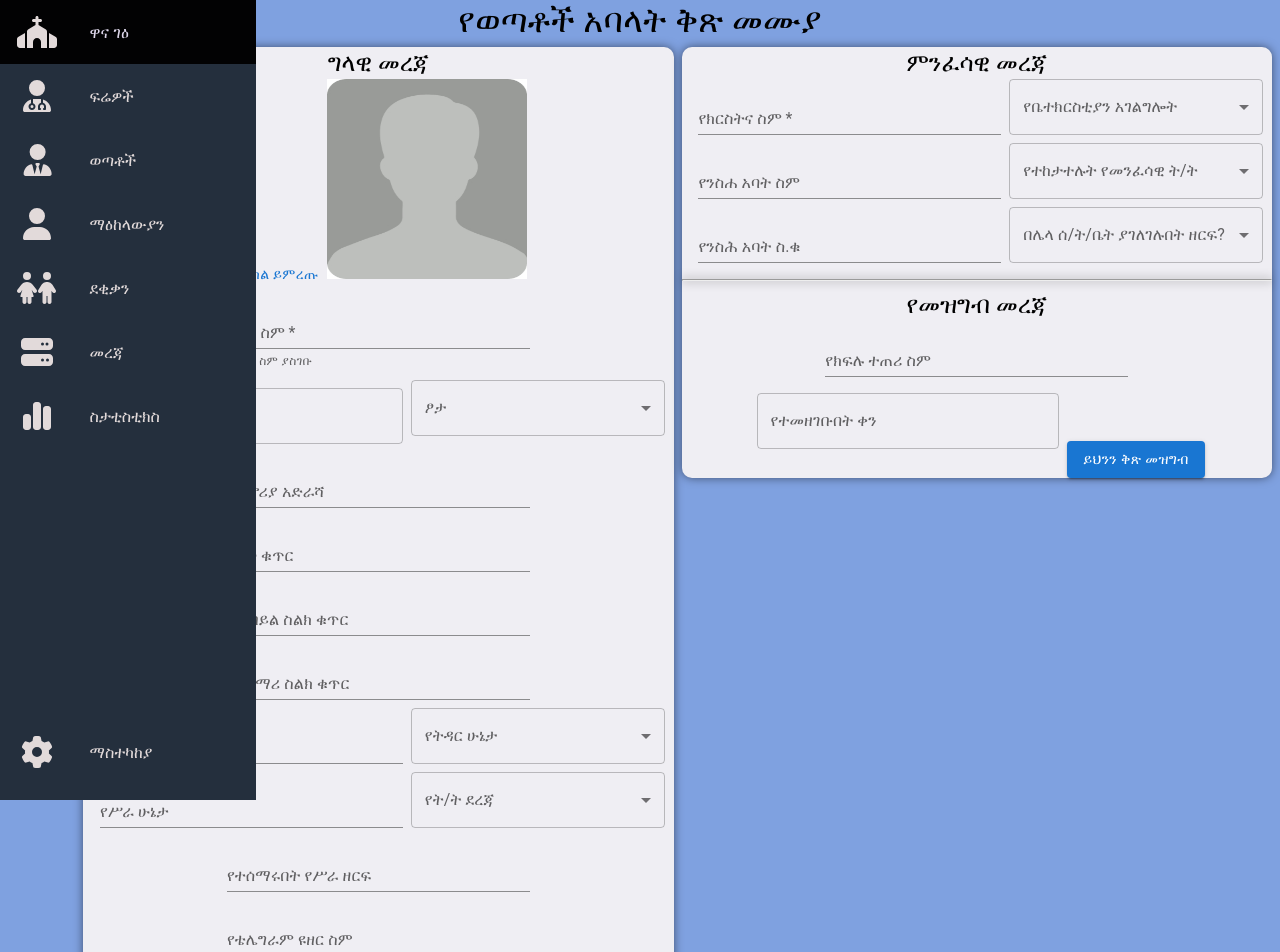
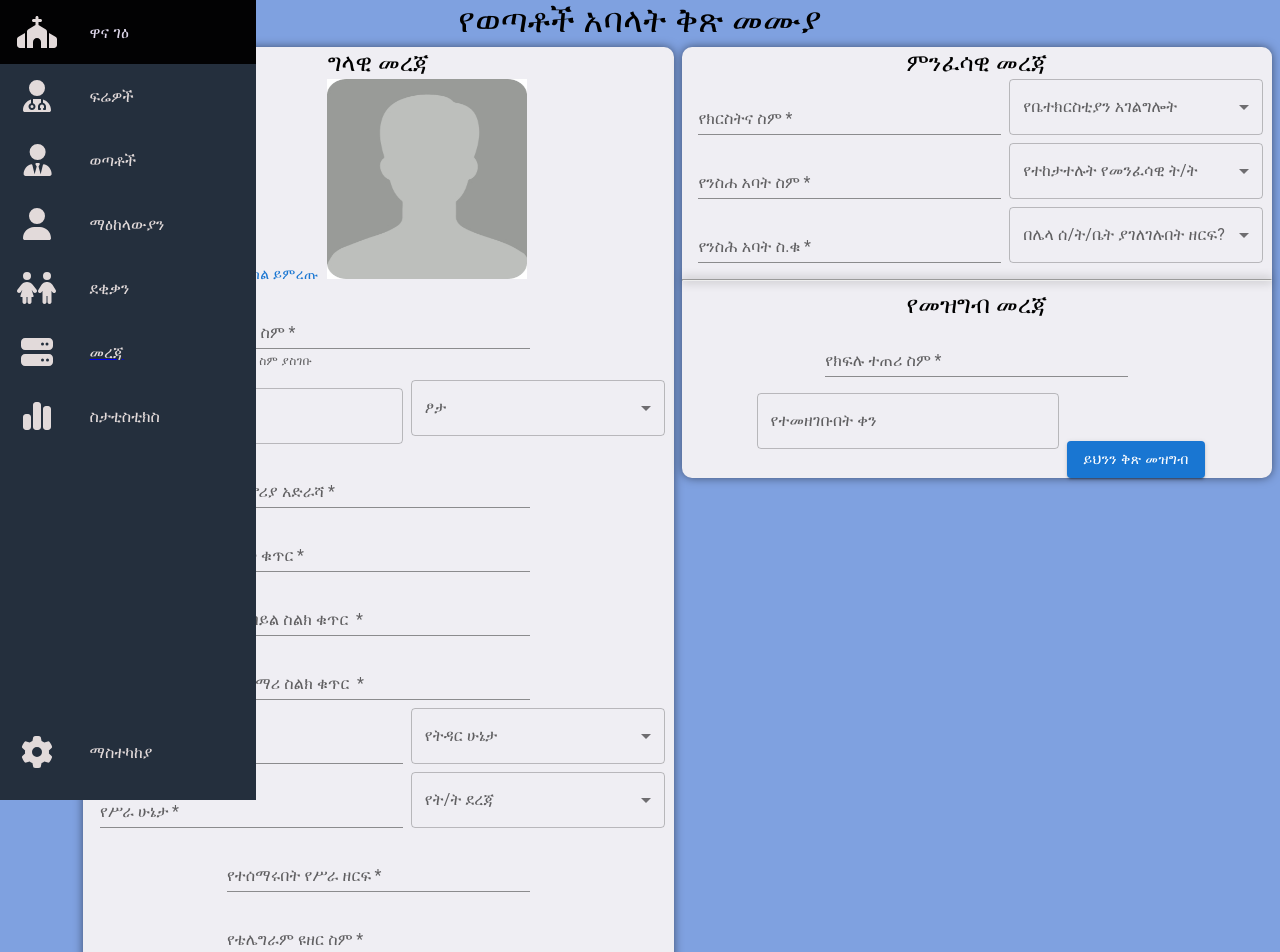
Before and after one commit to kebaHailu/gabriel-church-with-electron, a React (Create React App) app: page /wetatoch in a window 1280 px wide. Shown: the top 952 px of the page. Built offline with nearby package versions, Linux system fonts and the light colour scheme; the HTML template or start-up script is replaced by a standard one.

Commit message:
create new mereja.js file

```diff
--- a/package.json
+++ b/package.json
@@ -7,7 +7,7 @@
     "@emotion/react": "^11.11.1",
     "@emotion/styled": "^11.11.0",
     "@mui/icons-material": "^5.14.14",
-    "@mui/material": "^5.14.14",
+    "@mui/material": "^5.14.18",
     "@mui/x-date-pickers": "^6.16.3",
     "@testing-library/jest-dom": "^5.17.0",
     "@testing-library/react": "^13.4.0",
--- a/src/SideNavBar/sideNavBar.js
+++ b/src/SideNavBar/sideNavBar.js
@@ -5,59 +5,75 @@ import Dekikan from "../components/Dekikan/Dekikan";
 import Wetatoch from '../components/wetatoch/wetatoch';
 import Frewoch from '../components/frewoch/frewoch';
 import Makelawian from '../components/makelawian/makelawian'
+import Mereja from '../components/Mereja/Mereja';
 const SideNavBar = () => {
     return (
       <Router>
-
         <div class="navbar">
-        <ul class="navbar-nav" >
-
-            <li class="nav-item" >
-
+          <ul class="navbar-nav">
+            <li class="nav-item">
               <Link to="/" className="nav-link">
-                <svg  height="2em" viewBox="0 0 640 512"><path d="M344 24c0-13.3-10.7-24-24-24s-24 10.7-24 24V48H264c-13.3 0-24 10.7-24 24s10.7 24 24 24h32v46.4L183.3 210c-14.5 8.7-23.3 24.3-23.3 41.2V512h96V416c0-35.3 28.7-64 64-64s64 28.7 64 64v96h96V251.2c0-16.9-8.8-32.5-23.3-41.2L344 142.4V96h32c13.3 0 24-10.7 24-24s-10.7-24-24-24H344V24zM24.9 330.3C9.5 338.8 0 354.9 0 372.4V464c0 26.5 21.5 48 48 48h80V273.6L24.9 330.3zM592 512c26.5 0 48-21.5 48-48V372.4c0-17.5-9.5-33.6-24.9-42.1L512 273.6V512h80z"/></svg>
+                <svg height="2em" viewBox="0 0 640 512">
+                  <path d="M344 24c0-13.3-10.7-24-24-24s-24 10.7-24 24V48H264c-13.3 0-24 10.7-24 24s10.7 24 24 24h32v46.4L183.3 210c-14.5 8.7-23.3 24.3-23.3 41.2V512h96V416c0-35.3 28.7-64 64-64s64 28.7 64 64v96h96V251.2c0-16.9-8.8-32.5-23.3-41.2L344 142.4V96h32c13.3 0 24-10.7 24-24s-10.7-24-24-24H344V24zM24.9 330.3C9.5 338.8 0 354.9 0 372.4V464c0 26.5 21.5 48 48 48h80V273.6L24.9 330.3zM592 512c26.5 0 48-21.5 48-48V372.4c0-17.5-9.5-33.6-24.9-42.1L512 273.6V512h80z" />
+                </svg>
                 <span class="link-text">ዋና ገዕ</span>
               </Link>
             </li>
-            <li class="nav-item" >
+            <li class="nav-item">
               <Link to="/frewoch" className="nav-link">
-                <svg  height="2em" viewBox="0 0 448 512"><path d="M224 256A128 128 0 1 0 224 0a128 128 0 1 0 0 256zm-96 55.2C54 332.9 0 401.3 0 482.3C0 498.7 13.3 512 29.7 512H418.3c16.4 0 29.7-13.3 29.7-29.7c0-81-54-149.4-128-171.1V362c27.6 7.1 48 32.2 48 62v40c0 8.8-7.2 16-16 16H336c-8.8 0-16-7.2-16-16s7.2-16 16-16V424c0-17.7-14.3-32-32-32s-32 14.3-32 32v24c8.8 0 16 7.2 16 16s-7.2 16-16 16H256c-8.8 0-16-7.2-16-16V424c0-29.8 20.4-54.9 48-62V304.9c-6-.6-12.1-.9-18.3-.9H178.3c-6.2 0-12.3 .3-18.3 .9v65.4c23.1 6.9 40 28.3 40 53.7c0 30.9-25.1 56-56 56s-56-25.1-56-56c0-25.4 16.9-46.8 40-53.7V311.2zM144 448a24 24 0 1 0 0-48 24 24 0 1 0 0 48z"/></svg>
+                <svg height="2em" viewBox="0 0 448 512">
+                  <path d="M224 256A128 128 0 1 0 224 0a128 128 0 1 0 0 256zm-96 55.2C54 332.9 0 401.3 0 482.3C0 498.7 13.3 512 29.7 512H418.3c16.4 0 29.7-13.3 29.7-29.7c0-81-54-149.4-128-171.1V362c27.6 7.1 48 32.2 48 62v40c0 8.8-7.2 16-16 16H336c-8.8 0-16-7.2-16-16s7.2-16 16-16V424c0-17.7-14.3-32-32-32s-32 14.3-32 32v24c8.8 0 16 7.2 16 16s-7.2 16-16 16H256c-8.8 0-16-7.2-16-16V424c0-29.8 20.4-54.9 48-62V304.9c-6-.6-12.1-.9-18.3-.9H178.3c-6.2 0-12.3 .3-18.3 .9v65.4c23.1 6.9 40 28.3 40 53.7c0 30.9-25.1 56-56 56s-56-25.1-56-56c0-25.4 16.9-46.8 40-53.7V311.2zM144 448a24 24 0 1 0 0-48 24 24 0 1 0 0 48z" />
+                </svg>
                 <span class="link-text">ፍሬዎች</span>
               </Link>
             </li>
-            <li class="nav-item" >
-            <Link to="/wetatoch" className='nav-link'>
-                <svg height="2em" viewBox="-10 0 448 512"><path d="M224 256A128 128 0 1 1 224 0a128 128 0 1 1 0 256zM209.1 359.2l-18.6-31c-6.4-10.7 1.3-24.2 13.7-24.2H224h19.7c12.4 0 20.1 13.6 13.7 24.2l-18.6 31 33.4 123.9 36-146.9c2-8.1 9.8-13.4 17.9-11.3c70.1 17.6 121.9 81 121.9 156.4c0 17-13.8 30.7-30.7 30.7H285.5c-2.1 0-4-.4-5.8-1.1l.3 1.1H168l.3-1.1c-1.8 .7-3.8 1.1-5.8 1.1H30.7C13.8 512 0 498.2 0 481.3c0-75.5 51.9-138.9 121.9-156.4c8.1-2 15.9 3.3 17.9 11.3l36 146.9 33.4-123.9z"/></svg>
+            <li class="nav-item">
+              <Link to="/wetatoch" className="nav-link">
+                <svg height="2em" viewBox="-10 0 448 512">
+                  <path d="M224 256A128 128 0 1 1 224 0a128 128 0 1 1 0 256zM209.1 359.2l-18.6-31c-6.4-10.7 1.3-24.2 13.7-24.2H224h19.7c12.4 0 20.1 13.6 13.7 24.2l-18.6 31 33.4 123.9 36-146.9c2-8.1 9.8-13.4 17.9-11.3c70.1 17.6 121.9 81 121.9 156.4c0 17-13.8 30.7-30.7 30.7H285.5c-2.1 0-4-.4-5.8-1.1l.3 1.1H168l.3-1.1c-1.8 .7-3.8 1.1-5.8 1.1H30.7C13.8 512 0 498.2 0 481.3c0-75.5 51.9-138.9 121.9-156.4c8.1-2 15.9 3.3 17.9 11.3l36 146.9 33.4-123.9z" />
+                </svg>
                 <span class="link-text">ወጣቶች </span>
               </Link>
             </li>
-            <li class="nav-item" >
-                <Link to="/makelawian" className='nav-link'>
-                <svg height="2em" viewBox="0 0 448 512"><path d="M224 256A128 128 0 1 0 224 0a128 128 0 1 0 0 256zm-45.7 48C79.8 304 0 383.8 0 482.3C0 498.7 13.3 512 29.7 512H418.3c16.4 0 29.7-13.3 29.7-29.7C448 383.8 368.2 304 269.7 304H178.3z"/></svg>
+            <li class="nav-item">
+              <Link to="/makelawian" className="nav-link">
+                <svg height="2em" viewBox="0 0 448 512">
+                  <path d="M224 256A128 128 0 1 0 224 0a128 128 0 1 0 0 256zm-45.7 48C79.8 304 0 383.8 0 482.3C0 498.7 13.3 512 29.7 512H418.3c16.4 0 29.7-13.3 29.7-29.7C448 383.8 368.2 304 269.7 304H178.3z" />
+                </svg>
                 <span class="link-text">ማዕከላውያን</span>
               </Link>
             </li>
-            <li class="nav-item" >
-                <Link to="/dekikan" className='nav-link'>
-                <svg  height="2em" viewBox="0 0 640 512"><path d="M160 0a64 64 0 1 1 0 128A64 64 0 1 1 160 0zM88 480V400H70.2c-10.9 0-18.6-10.7-15.2-21.1l31.1-93.4L57.5 323.3c-10.7 14.1-30.8 16.8-44.8 6.2s-16.8-30.7-6.2-44.8L65.4 207c22.4-29.6 57.5-47 94.6-47s72.2 17.4 94.6 47l58.9 77.7c10.7 14.1 7.9 34.2-6.2 44.8s-34.2 7.9-44.8-6.2l-28.6-37.8L265 378.9c3.5 10.4-4.3 21.1-15.2 21.1H232v80c0 17.7-14.3 32-32 32s-32-14.3-32-32V400H152v80c0 17.7-14.3 32-32 32s-32-14.3-32-32zM480 0a64 64 0 1 1 0 128A64 64 0 1 1 480 0zm-8 384v96c0 17.7-14.3 32-32 32s-32-14.3-32-32V300.5L395.1 321c-9.4 15-29.2 19.4-44.1 10s-19.4-29.2-10-44.1l51.7-82.1c17.6-27.9 48.3-44.9 81.2-44.9h12.3c33 0 63.7 16.9 81.2 44.9L619.1 287c9.4 15 4.9 34.7-10 44.1s-34.7 4.9-44.1-10L552 300.5V480c0 17.7-14.3 32-32 32s-32-14.3-32-32V384H472z"/></svg>
+            <li class="nav-item">
+              <Link to="/dekikan" className="nav-link">
+                <svg height="2em" viewBox="0 0 640 512">
+                  <path d="M160 0a64 64 0 1 1 0 128A64 64 0 1 1 160 0zM88 480V400H70.2c-10.9 0-18.6-10.7-15.2-21.1l31.1-93.4L57.5 323.3c-10.7 14.1-30.8 16.8-44.8 6.2s-16.8-30.7-6.2-44.8L65.4 207c22.4-29.6 57.5-47 94.6-47s72.2 17.4 94.6 47l58.9 77.7c10.7 14.1 7.9 34.2-6.2 44.8s-34.2 7.9-44.8-6.2l-28.6-37.8L265 378.9c3.5 10.4-4.3 21.1-15.2 21.1H232v80c0 17.7-14.3 32-32 32s-32-14.3-32-32V400H152v80c0 17.7-14.3 32-32 32s-32-14.3-32-32zM480 0a64 64 0 1 1 0 128A64 64 0 1 1 480 0zm-8 384v96c0 17.7-14.3 32-32 32s-32-14.3-32-32V300.5L395.1 321c-9.4 15-29.2 19.4-44.1 10s-19.4-29.2-10-44.1l51.7-82.1c17.6-27.9 48.3-44.9 81.2-44.9h12.3c33 0 63.7 16.9 81.2 44.9L619.1 287c9.4 15 4.9 34.7-10 44.1s-34.7 4.9-44.1-10L552 300.5V480c0 17.7-14.3 32-32 32s-32-14.3-32-32V384H472z" />
+                </svg>
                 <span class="link-text">ደቂቃን</span>
               </Link>
             </li>
-            <li class="nav-item" >
-                <a href='#' class="nav-link">
-                <svg  height="2em" viewBox="0 0 512 512"><path d="M64 32C28.7 32 0 60.7 0 96v64c0 35.3 28.7 64 64 64H448c35.3 0 64-28.7 64-64V96c0-35.3-28.7-64-64-64H64zm280 72a24 24 0 1 1 0 48 24 24 0 1 1 0-48zm48 24a24 24 0 1 1 48 0 24 24 0 1 1 -48 0zM64 288c-35.3 0-64 28.7-64 64v64c0 35.3 28.7 64 64 64H448c35.3 0 64-28.7 64-64V352c0-35.3-28.7-64-64-64H64zm280 72a24 24 0 1 1 0 48 24 24 0 1 1 0-48zm56 24a24 24 0 1 1 48 0 24 24 0 1 1 -48 0z"/></svg>
+            <li class="nav-item">
+              <Link to="/mereja">
+                <a href="#" class="nav-link">
+                  <svg height="2em" viewBox="0 0 512 512">
+                    <path d="M64 32C28.7 32 0 60.7 0 96v64c0 35.3 28.7 64 64 64H448c35.3 0 64-28.7 64-64V96c0-35.3-28.7-64-64-64H64zm280 72a24 24 0 1 1 0 48 24 24 0 1 1 0-48zm48 24a24 24 0 1 1 48 0 24 24 0 1 1 -48 0zM64 288c-35.3 0-64 28.7-64 64v64c0 35.3 28.7 64 64 64H448c35.3 0 64-28.7 64-64V352c0-35.3-28.7-64-64-64H64zm280 72a24 24 0 1 1 0 48 24 24 0 1 1 0-48zm56 24a24 24 0 1 1 48 0 24 24 0 1 1 -48 0z" />
+                  </svg>
                   <span class="link-text">መረጃ</span>
                 </a>
+              </Link>
             </li>
-            <li class="nav-item" >
-                <a href='#' class="nav-link">
-                <svg height="2em" viewBox="0 0 448 512"><path d="M160 80c0-26.5 21.5-48 48-48h32c26.5 0 48 21.5 48 48V432c0 26.5-21.5 48-48 48H208c-26.5 0-48-21.5-48-48V80zM0 272c0-26.5 21.5-48 48-48H80c26.5 0 48 21.5 48 48V432c0 26.5-21.5 48-48 48H48c-26.5 0-48-21.5-48-48V272zM368 96h32c26.5 0 48 21.5 48 48V432c0 26.5-21.5 48-48 48H368c-26.5 0-48-21.5-48-48V144c0-26.5 21.5-48 48-48z"/></svg>
+            <li class="nav-item">
+              <a href="#" class="nav-link">
+                <svg height="2em" viewBox="0 0 448 512">
+                  <path d="M160 80c0-26.5 21.5-48 48-48h32c26.5 0 48 21.5 48 48V432c0 26.5-21.5 48-48 48H208c-26.5 0-48-21.5-48-48V80zM0 272c0-26.5 21.5-48 48-48H80c26.5 0 48 21.5 48 48V432c0 26.5-21.5 48-48 48H48c-26.5 0-48-21.5-48-48V272zM368 96h32c26.5 0 48 21.5 48 48V432c0 26.5-21.5 48-48 48H368c-26.5 0-48-21.5-48-48V144c0-26.5 21.5-48 48-48z" />
+                </svg>
                 <span class="link-text">ስታቲስቲክስ</span>
               </a>
             </li>
-            <li class="nav-item" >
-                <a href='#' class="nav-link">
-                <svg  height="2em" viewBox="0 0 512 512"><path d="M495.9 166.6c3.2 8.7 .5 18.4-6.4 24.6l-43.3 39.4c1.1 8.3 1.7 16.8 1.7 25.4s-.6 17.1-1.7 25.4l43.3 39.4c6.9 6.2 9.6 15.9 6.4 24.6c-4.4 11.9-9.7 23.3-15.8 34.3l-4.7 8.1c-6.6 11-14 21.4-22.1 31.2c-5.9 7.2-15.7 9.6-24.5 6.8l-55.7-17.7c-13.4 10.3-28.2 18.9-44 25.4l-12.5 57.1c-2 9.1-9 16.3-18.2 17.8c-13.8 2.3-28 3.5-42.5 3.5s-28.7-1.2-42.5-3.5c-9.2-1.5-16.2-8.7-18.2-17.8l-12.5-57.1c-15.8-6.5-30.6-15.1-44-25.4L83.1 425.9c-8.8 2.8-18.6 .3-24.5-6.8c-8.1-9.8-15.5-20.2-22.1-31.2l-4.7-8.1c-6.1-11-11.4-22.4-15.8-34.3c-3.2-8.7-.5-18.4 6.4-24.6l43.3-39.4C64.6 273.1 64 264.6 64 256s.6-17.1 1.7-25.4L22.4 191.2c-6.9-6.2-9.6-15.9-6.4-24.6c4.4-11.9 9.7-23.3 15.8-34.3l4.7-8.1c6.6-11 14-21.4 22.1-31.2c5.9-7.2 15.7-9.6 24.5-6.8l55.7 17.7c13.4-10.3 28.2-18.9 44-25.4l12.5-57.1c2-9.1 9-16.3 18.2-17.8C227.3 1.2 241.5 0 256 0s28.7 1.2 42.5 3.5c9.2 1.5 16.2 8.7 18.2 17.8l12.5 57.1c15.8 6.5 30.6 15.1 44 25.4l55.7-17.7c8.8-2.8 18.6-.3 24.5 6.8c8.1 9.8 15.5 20.2 22.1 31.2l4.7 8.1c6.1 11 11.4 22.4 15.8 34.3zM256 336a80 80 0 1 0 0-160 80 80 0 1 0 0 160z"/></svg>
+            <li class="nav-item">
+              <a href="#" class="nav-link">
+                <svg height="2em" viewBox="0 0 512 512">
+                  <path d="M495.9 166.6c3.2 8.7 .5 18.4-6.4 24.6l-43.3 39.4c1.1 8.3 1.7 16.8 1.7 25.4s-.6 17.1-1.7 25.4l43.3 39.4c6.9 6.2 9.6 15.9 6.4 24.6c-4.4 11.9-9.7 23.3-15.8 34.3l-4.7 8.1c-6.6 11-14 21.4-22.1 31.2c-5.9 7.2-15.7 9.6-24.5 6.8l-55.7-17.7c-13.4 10.3-28.2 18.9-44 25.4l-12.5 57.1c-2 9.1-9 16.3-18.2 17.8c-13.8 2.3-28 3.5-42.5 3.5s-28.7-1.2-42.5-3.5c-9.2-1.5-16.2-8.7-18.2-17.8l-12.5-57.1c-15.8-6.5-30.6-15.1-44-25.4L83.1 425.9c-8.8 2.8-18.6 .3-24.5-6.8c-8.1-9.8-15.5-20.2-22.1-31.2l-4.7-8.1c-6.1-11-11.4-22.4-15.8-34.3c-3.2-8.7-.5-18.4 6.4-24.6l43.3-39.4C64.6 273.1 64 264.6 64 256s.6-17.1 1.7-25.4L22.4 191.2c-6.9-6.2-9.6-15.9-6.4-24.6c4.4-11.9 9.7-23.3 15.8-34.3l4.7-8.1c6.6-11 14-21.4 22.1-31.2c5.9-7.2 15.7-9.6 24.5-6.8l55.7 17.7c13.4-10.3 28.2-18.9 44-25.4l12.5-57.1c2-9.1 9-16.3 18.2-17.8C227.3 1.2 241.5 0 256 0s28.7 1.2 42.5 3.5c9.2 1.5 16.2 8.7 18.2 17.8l12.5 57.1c15.8 6.5 30.6 15.1 44 25.4l55.7-17.7c8.8-2.8 18.6-.3 24.5 6.8c8.1 9.8 15.5 20.2 22.1 31.2l4.7 8.1c6.1 11 11.4 22.4 15.8 34.3zM256 336a80 80 0 1 0 0-160 80 80 0 1 0 0 160z" />
+                </svg>
                 <span class="link-text">ማስተካከያ</span>
               </a>
             </li>
@@ -65,15 +81,13 @@ const SideNavBar = () => {
         </div>
 
         <Routes>
-
-                <Route path='/' element={<Dekikan/>} />
-                <Route path='/wetatoch' element={ <Wetatoch/>} />
-                <Route path='/frewoch' element={<Frewoch/>} />
-                <Route path='/makelawian' element={<Makelawian/>} />
-                <Route path='/dekikan'element = {<Dekikan/>} />
-
+          <Route path="/" element={<Dekikan />} />
+          <Route path="/wetatoch" element={<Wetatoch />} />
+          <Route path="/frewoch" element={<Frewoch />} />
+          <Route path="/makelawian" element={<Makelawian />} />
+          <Route path="/dekikan" element={<Dekikan />} />
+          <Route path="/mereja" element={<Mereja />} />
         </Routes>
-
       </Router>
     );
 };
--- a/src/components/Storage/PouchDBComponent.jsx
+++ b/src/components/Storage/PouchDBComponent.jsx
@@ -1,8 +1,10 @@
 import React, {useEffect} from 'react';
 import PouchDB from 'pouchdb';
 import axios from 'axios'
+import { Formik } from 'formik';
+import Dekikan from '../Dekikan/Dekikan';
 
-
+<Dekikan/>
 const PouchDBComponent = () => {
     const [pouchDB, setPouchDB] = useState(null);
 
@@ -32,6 +34,7 @@ const PouchDBComponent = () => {
         <div>
             <p>{pouchDB ? 'PouchDB loaded': 'PouchDB not loaded'}</p>
 
+
         </div>
     )
 
--- a/src/components/wetatoch/wetatoch.js
+++ b/src/components/wetatoch/wetatoch.js
@@ -20,7 +20,6 @@ const PhoneInput = (props) => {
 };
 
 export default function Wetatoch() {
-
 
     const formik = useFormik({
       initialValues: {
@@ -61,10 +60,6 @@ export default function Wetatoch() {
       },
     });
 
-
-
-
-
   function useInput(initialValue) {
     const [state, setState] = useState(initialValue);
     const handleChange = (event) => {
@@ -97,15 +92,21 @@ export default function Wetatoch() {
               id="fullName"
               name="fullName"
               label="ሙሉ ስም"
-              required={true}
+              required
               variant="standard"
               helperText="የሙሉ ስም ያስገቡ"
+              value={formik.values.fullName}
+              onChange={formik.handleChange}
             />
             <DatePicker label="የትውልድ ዘመን፡" />
 
             <FormControl className="formcontrol">
               <InputLabel id="sex">ፆታ</InputLabel>
-              <Select value={sex} label="sex" onChange={handleChange}>
+              <Select
+                value={formik.values.sex || ""}
+                label="sex"
+                onChange={formik.handleChange}
+              >
                 <MenuItem value={10}>ወንድ</MenuItem>
                 <MenuItem value={20}>ሴት</MenuItem>
               </Select>
@@ -116,6 +117,9 @@ export default function Wetatoch() {
               name="address"
               label="የመኖሪያ አድራሻ"
               variant="standard"
+              required
+              value={formik.values.address}
+              onChange={formik.handleChange}
             />
 
             <TextField
@@ -123,12 +127,18 @@ export default function Wetatoch() {
               name="houseNumber"
               label="የቤት ቁጥር"
               variant="standard"
+              required
+              value={formik.values.houseNumber}
+              onChange={formik.handleChange}
             />
             <TextField
               className="personal-info-input"
               name="phone1"
               label="የሞባይል ስልክ ቁጥር "
               variant="standard"
+              required
+              value={formik.values.phone1}
+              onChange={formik.handleChange}
               InputProps={{
                 inputComponent: PhoneInput,
               }}
@@ -138,6 +148,9 @@ export default function Wetatoch() {
               name="phone2"
               label="ተጨማሪ ስልክ ቁጥር "
               variant="standard"
+              required
+              value={formik.values.phone2}
+              onChange={formik.handleChange}
               InputProps={{
                 inputComponent: PhoneInput,
               }}
@@ -147,13 +160,18 @@ export default function Wetatoch() {
               name="email"
               label="ኢሜይል"
               variant="standard"
+              required
+              value={formik.values.email}
+              onChange={formik.handleChange}
             />
             <FormControl className="formcontrol">
               <InputLabel id="demo-simple-select-label">የትዳር ሁኔታ</InputLabel>
               <Select
-                value={marriage}
                 label="marriage"
-                onChange={marriageChange}
+                // onChange={marriageChange}
+                required
+                value={formik.values.marriage}
+                onChange={formik.handleChange}
               >
                 <MenuItem value={10}>ያገባ</MenuItem>
                 <MenuItem value={20}>ያላገባ</MenuItem>
@@ -164,13 +182,18 @@ export default function Wetatoch() {
               name="occupation"
               label="የሥራ ሁኔታ"
               variant="standard"
+              required
+              value={formik.values.occupation}
+              onChange={formik.handleChange}
             />
             <FormControl className="formcontrol">
               <InputLabel id="demo-simple-select-label">የት/ት ደረጃ</InputLabel>
               <Select
-                value={education}
                 label="education"
-                onChange={educationChange}
+                required
+                value={formik.values.education}
+                onChange={formik.handleChange}
+                // onChange={educationChange}
               >
                 <MenuItem value={1}>ፒኤችዲ</MenuItem>
                 <MenuItem value={2}>ማስተርስ</MenuItem>
@@ -185,12 +208,18 @@ export default function Wetatoch() {
               name="workPlace"
               label="የተሰማሩበት የሥራ ዘርፍ"
               variant="standard"
+              required
+              value={formik.values.workPlace}
+              onChange={formik.handleChange}
             />
             <TextField
               className="personal-info-input"
               name="telegramUsername"
               label="የቴሌግራም ዩዘር ስም"
               variant="standard"
+              required
+              value={formik.values.telegramUsername}
+              onChange={formik.handleChange}
             />
 
             <TextField
@@ -199,6 +228,9 @@ export default function Wetatoch() {
               fullWidth
               multiline
               rows={4}
+              required
+              value={formik.values.family}
+              onChange={formik.handleChange}
               label="የቤተሰብ አባላት ከስልክ ቁጥር ጋር"
             />
           </Box>
@@ -217,14 +249,18 @@ export default function Wetatoch() {
               required
               label="የክርስትና ስም"
               variant="standard"
+              value={formik.values.churchName}
+              onChange={formik.handleChange}
             />
 
             <FormControl className="formcontrol">
               <InputLabel>የቤተክርስቲያን አገልግሎት</InputLabel>
               <Select
-                value={churchContrbution}
                 label="churchContrbution"
-                onChange={churchContrbutionChange}
+                required
+                // onChange={churchContrbutionChange}
+                value={formik.values.churchContrbution}
+                onChange={formik.handleChange}
               >
                 <MenuItem value={1}>ከበሮ መምታት</MenuItem>
                 <MenuItem value={2}>ዜማ መድረስ</MenuItem>
@@ -238,6 +274,9 @@ export default function Wetatoch() {
               name="churchFatherName"
               label="የንስሐ አባት ስም"
               variant="standard"
+              required
+              value={formik.values.churchFatherName}
+              onChange={formik.handleChange}
             />
 
             <FormControl className="formcontrol">
@@ -245,9 +284,11 @@ export default function Wetatoch() {
                 የተከታተሉት የመንፈሳዊ ት/ት
               </InputLabel>
               <Select
-                value={cheducation}
                 label="cheducation"
-                onChange={cheducationChange}
+                required
+                // onChange={cheducationChange}
+                value={formik.values.cheducation}
+                onChange={formik.handleChange}
               >
                 <MenuItem value={1}>ቀዳማይ</MenuItem>
                 <MenuItem value={2}>ሳልሳይ</MenuItem>
@@ -261,6 +302,9 @@ export default function Wetatoch() {
               name="churchFatherPhone"
               label="የንስሕ አባት ስ.ቁ"
               variant="standard"
+              required
+              value={formik.values.churchFatherPhone}
+              onChange={formik.handleChange}
               InputProps={{
                 inputComponent: PhoneInput,
               }}
@@ -270,9 +314,11 @@ export default function Wetatoch() {
                 በሌላ ሰ/ት/ቤት ያገለገሉበት ዘርፍ?
               </InputLabel>
               <Select
-                value={otherchurch}
                 label="otherchurch"
-                onChange={otherchurchChange}
+                required
+                value={formik.values.otherchurch}
+                onChange={formik.handleChange}
+                // onChange={otherchurchChange}
               >
                 <MenuItem value={1}>አገልግዬ አላውቅም</MenuItem>
                 <MenuItem value={2}>በአመራር</MenuItem>
@@ -289,6 +335,9 @@ export default function Wetatoch() {
               name="classrepName"
               label="የክፍሉ ተጠሪ ስም"
               variant="standard"
+              required
+              value={formik.values.classrepName}
+              onChange={formik.handleChange}
             />
             <DatePicker label="የተመዘገቡበት ቀን" />
 
```
Also changed, not shown: 1 other file (tests, documents, lock files or other folders). Lines whose indentation alone changed are shown as unchanged.
